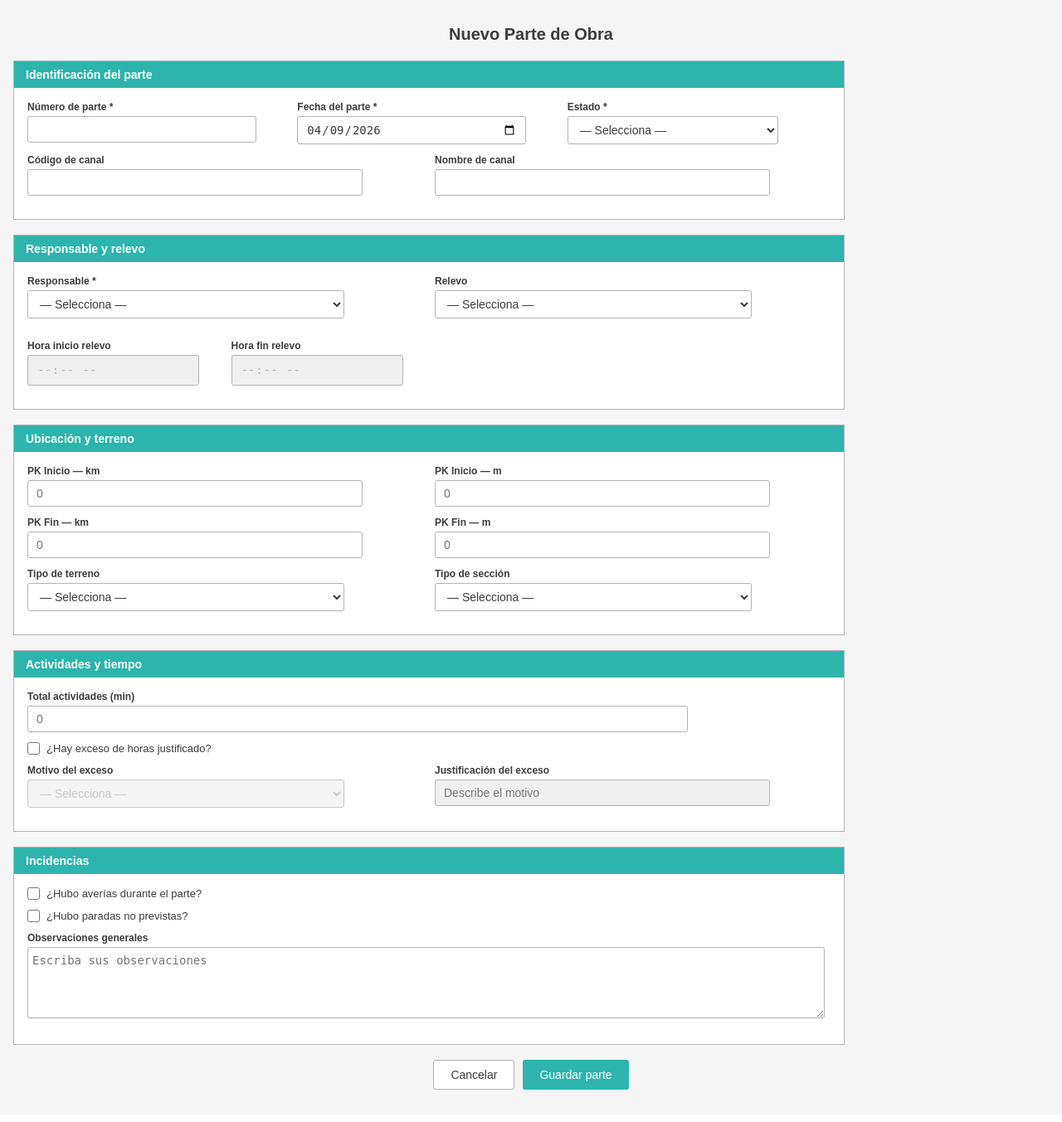
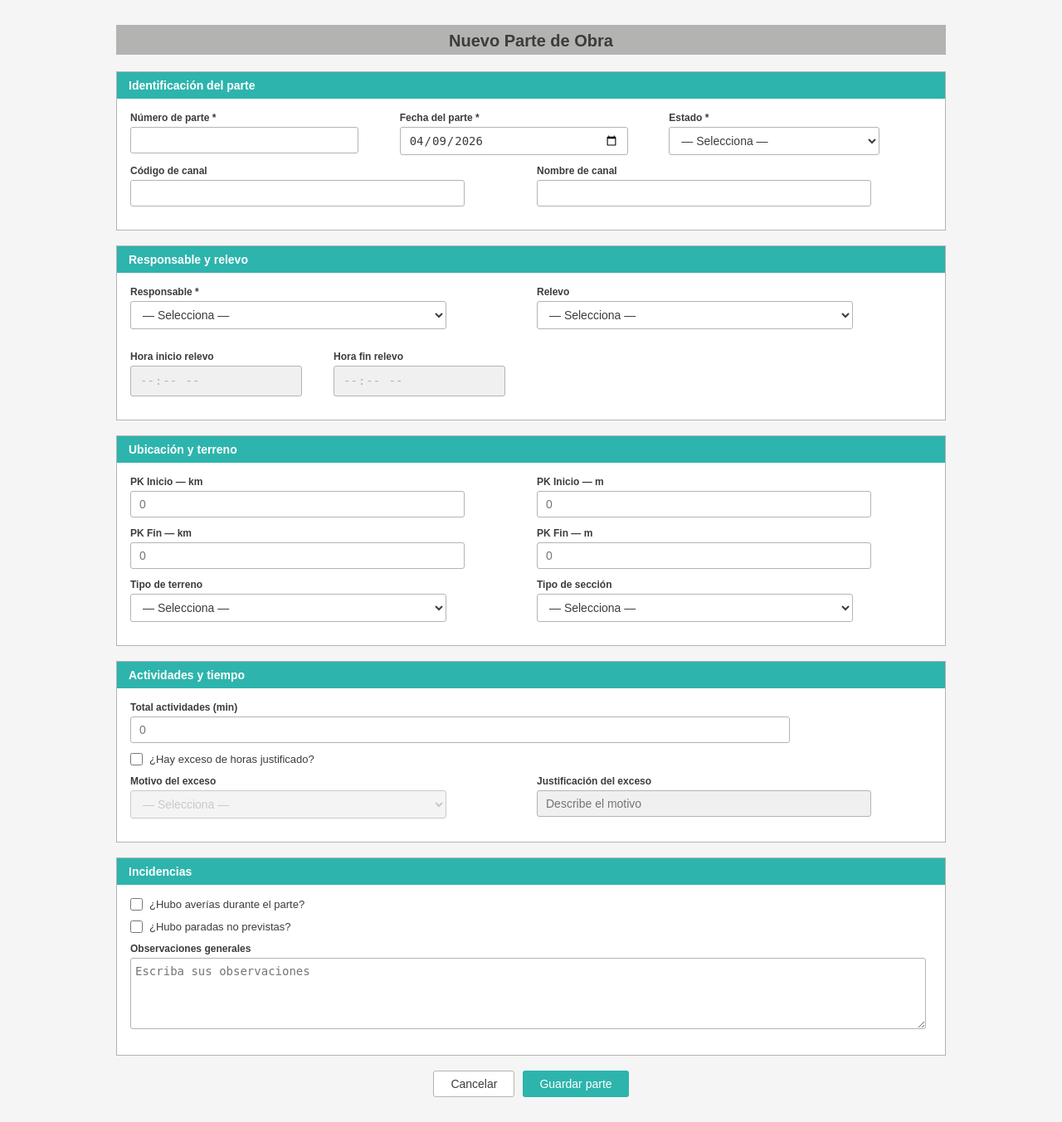
Before and after one commit to miguelrm81/app_partes, a Flask app: page /partes/nuevo in a window 1280 px wide. Shown: the part 41-1394 px from the top of the page at 83% size. Before the commit the page ends 1355 px from the top, so only its background shows below. Run offline with Flask 3, Linux system fonts and the light colour scheme; data that the repository does not hold is empty.

Commit message:
mejora encabezados plantillas editar, index, nuevo

```diff
--- a/static/styles.css
+++ b/static/styles.css
@@ -36,6 +36,26 @@ nav .logo {
   max-width: 1300px;
   margin: 30px auto;
   padding: 0 16px;
+
+}
+
+.contenedor-nuevo {
+  max-width: 1000px;
+  margin: 30px auto;
+  padding: 0 16px;
+  align-items: center;
+
+}
+
+.contenedor-nuevo h1 {
+  text-align: center;
+  margin-bottom: 20px;
+  color: #3C3C3B;
+  font-weight: bold;
+  font-size: 20px;
+  background-color: #B3B4B2;
+  height: 20px;
+  padding: 8px 0;
 
 }
 
@@ -246,7 +266,7 @@ textarea {
   background-color: white;
   color: #3C3C3B;
   border: 1px solid #B3B4B2;
-  padding: 9px 20px;
+  padding: 7px 20px;
   font-size: 14px;
   border-radius: 3px;
   cursor: pointer;
--- a/templates/editar.html
+++ b/templates/editar.html
@@ -14,7 +14,7 @@
       <a href="{{ url_for('admin.carga_admin') }}">Administración</a>
     </nav>
 
-<div class="contenedor">
+<div class="contenedor-nuevo">
 
     <h1>Editar Parte — {{ parte['parte_numero'] }}</h1>
 
--- a/templates/index.html
+++ b/templates/index.html
@@ -55,8 +55,10 @@
                         {% endfor %}
                     </select>
                 </div>
+
                 <button type="submit" class="btn-verde">Buscar</button>
                 <a href="{{ url_for('partes.index') }}" class="btn-gris">Limpiar</a>
+
             </form>
         </div>
         <a href="{{ url_for('partes.nuevo_parte') }}" class="btn-verde">+ Nuevo parte</a>
--- a/templates/nuevo.html
+++ b/templates/nuevo.html
@@ -14,7 +14,7 @@
       <a href="{{ url_for('admin.carga_admin') }}">Administración</a>
     </nav>
 
-<div class="contenedor">
+<div class="contenedor-nuevo">
     <h1>Nuevo Parte de Obra</h1>
 
     <form method="POST" action="{{url_for('partes.guardar_parte')}}">
```
